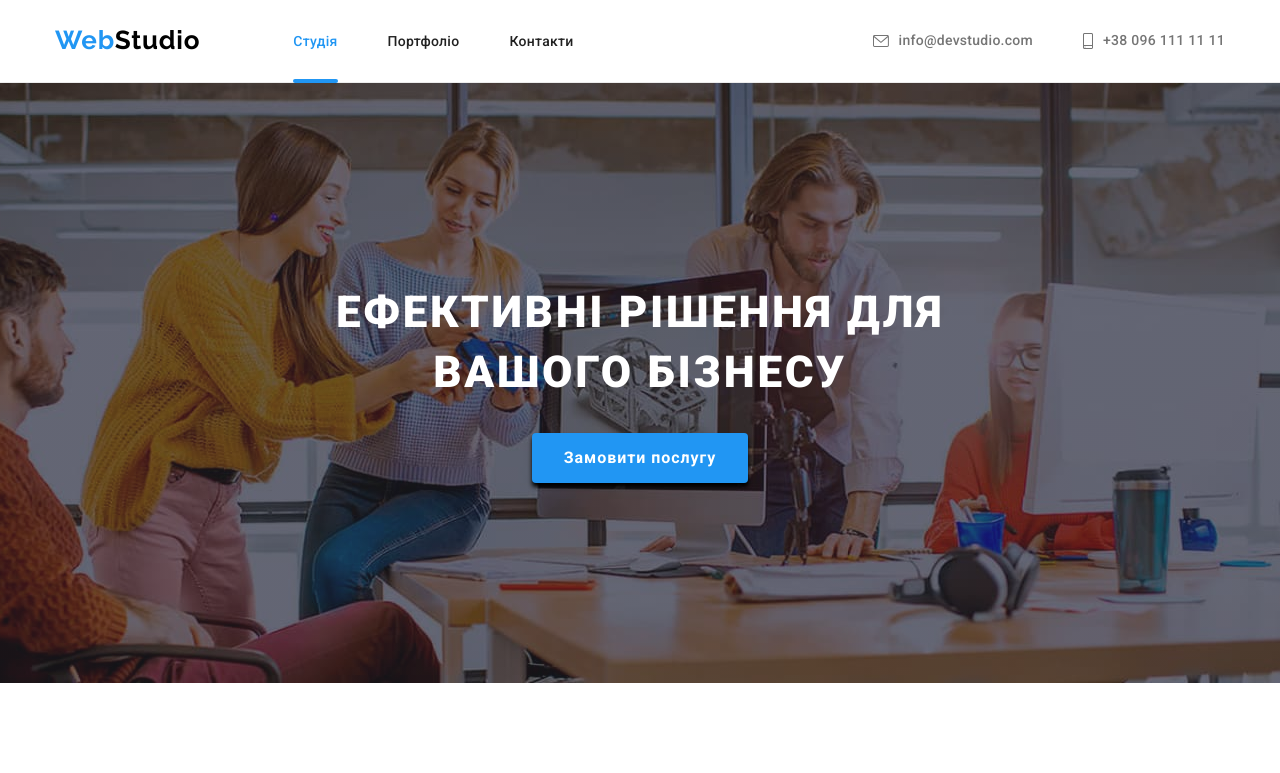
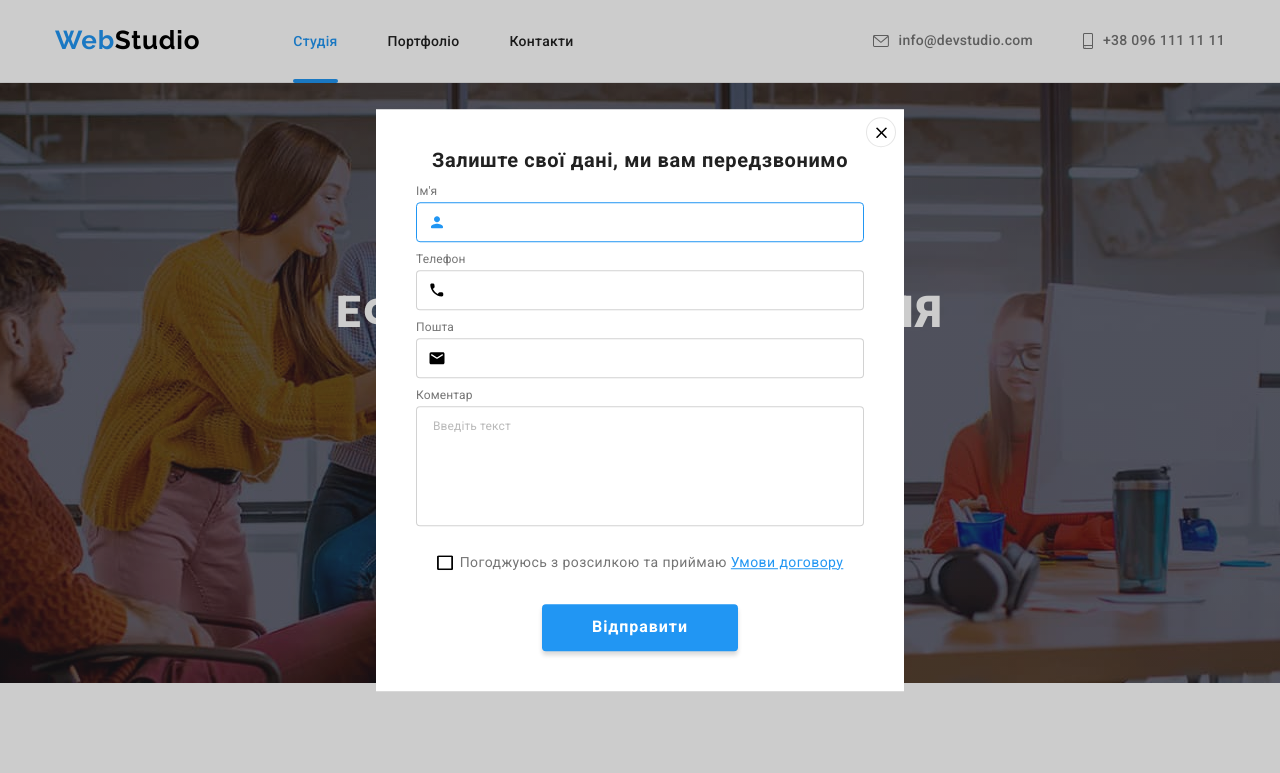
Before and after one commit to Simon507/goit-markup-hw-06, a plain HTML site: page index.html in a window 1280 px wide. Shown: the top 773 px of the page. Drawn offline with nearby package versions, Linux system fonts and the light colour scheme.

Commit message:
Після перевірки

```diff
--- a/css/styles.css
+++ b/css/styles.css
@@ -768,18 +768,24 @@ img {
   display: block;
   margin-bottom: 4px;
 }
+.modal-input-label {
+  margin-bottom: 10px;
+}
 .modal-input {
   width: 100%;
   height: 40px;
-  margin-bottom: 10px;
   border: 1px solid rgba(33, 33, 33, 0.2);
   border-radius: 4px;
   padding-left: 42px;
-  cursor: pointer;
+  font-weight: 400;
+  font-size: 12px;
+  line-height: 1.17;
+  letter-spacing: 0.01em;
   transition: border-color var(--transition-rules);
 }
 .modal-input-field {
   position: relative;
+  display: block;
 }
 .modal-input-svg {
   position: absolute;
@@ -806,8 +812,11 @@ img {
   padding-bottom: 12px;
   padding-left: 16px;
   padding-right: 16px;
+  font-weight: 400;
+  font-size: 12px;
+  line-height: 1.17;
+  letter-spacing: 0.01em;
   margin-bottom: 20px;
-  cursor: pointer;
   transition: border-color var(--transition-rules);
 }
 .modal-comment-txt:focus {
@@ -843,6 +852,10 @@ img {
 }
 .modal-checkbox-svg {
   margin-right: 7px;
+  transition: fill var(--transition-rules);
+}
+.modal-checkbox:focus + .modal-checkbox-svg {
+  fill: var(--accent-color);
 }
 .modal-checkbox:checked + .modal-checkbox-svg .modal-checkbox-icon {
   display: none;
@@ -864,8 +877,11 @@ img {
   font-size: 14px;
   line-height: 1.71;
   letter-spacing: 0.03em;
-  text-decoration-line: underline;
+  text-decoration: underline;
   color: var(--accent-color);
+}
+.contract-rules:hover {
+  text-decoration: none;
 }
 .modal-btn-submit {
   font-weight: 700;
@@ -884,6 +900,7 @@ img {
   padding-left: 50px;
   padding-right: 50px;
   align-self: center;
+  border: 0;
   cursor: pointer;
   transition: background-color var(--transition-rules);
 }
--- a/index.html
+++ b/index.html
@@ -449,7 +449,8 @@
         </div>
       </div>
     </footer>
-    <div class="backdrop is-hidden" data-modal>
+    <div class="backdrop " data-modal>
+      <!-- is-hidden -->
       <div class="modal">
         <button class="modal-close-btn" type="button" data-modal-close>
           <svg class="button-cross" width="11" height="11">
```
